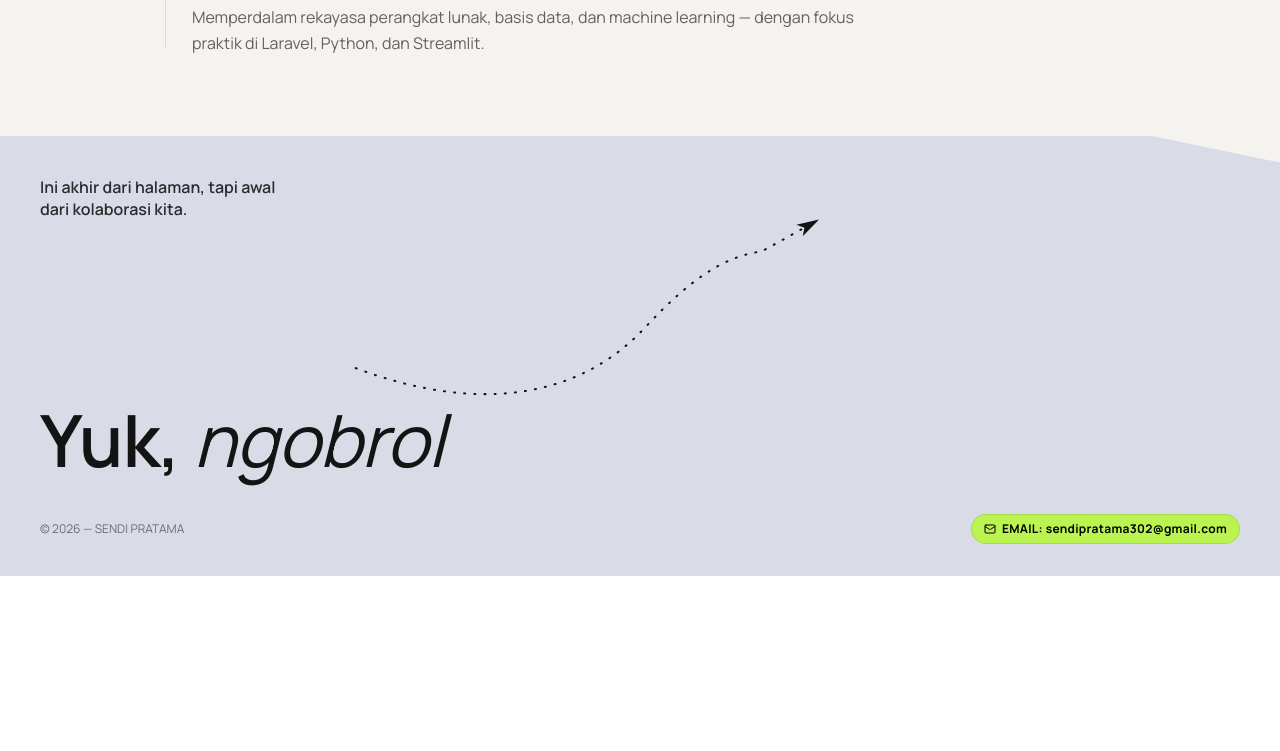
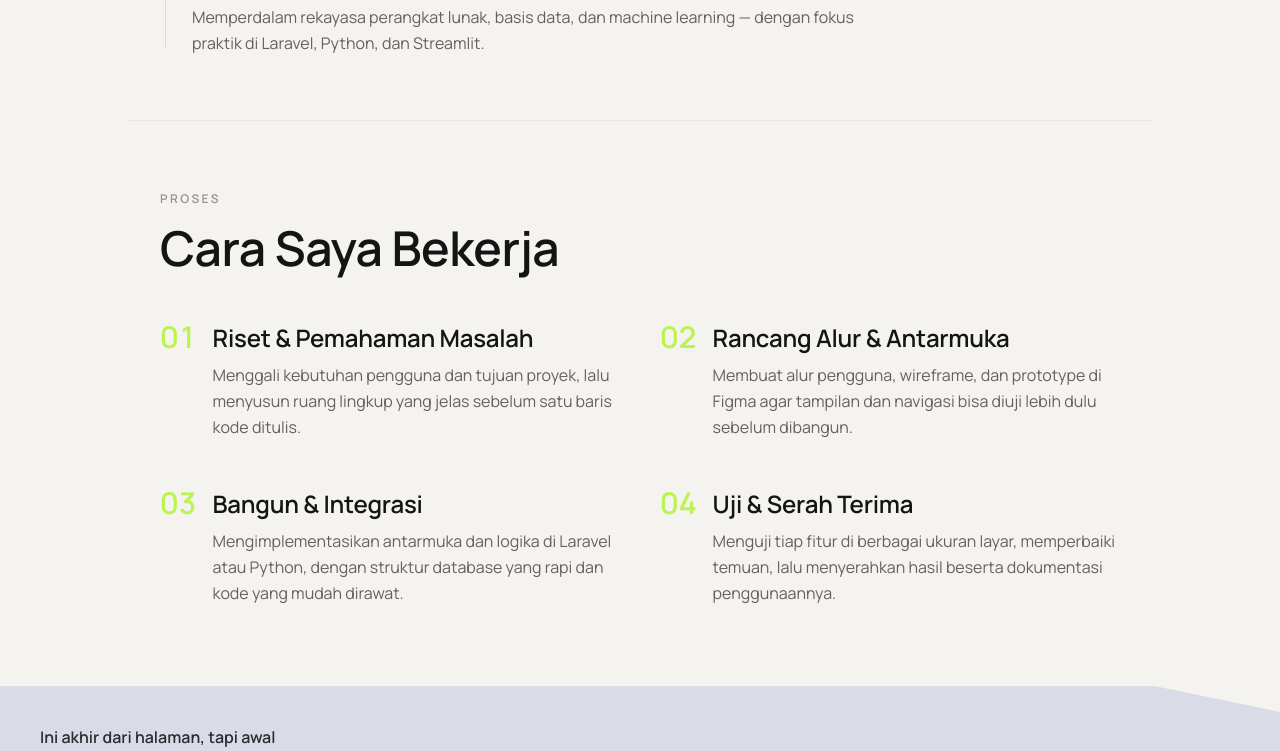
Before and after one commit to sendi8921/PORTOFOLIO, a React (Vite) app: page / in a window 1280 px wide. Shown: the part 5900-6651 px from the top of the page. Before the commit the page ends 6476 px from the top, so only its background shows below. Built offline with nearby package versions, Linux system fonts and the light colour scheme.

Commit message:
Tambah section Cara Saya Bekerja & seragamkan font judul
Co-Authored-By: Devin AI <158243242+devin-ai-integration[bot]@users.noreply.github.com>

```diff
--- a/src/components/Portfolio.jsx
+++ b/src/components/Portfolio.jsx
@@ -46,6 +46,33 @@ const PROFILE = {
   location: "Banjarbaru, Indonesia",
   email: "sendipratama302@gmail.com",
 };
+
+const WORKFLOW = [
+  {
+    num: "01",
+    title: "Riset & Pemahaman Masalah",
+    description:
+      "Menggali kebutuhan pengguna dan tujuan proyek, lalu menyusun ruang lingkup yang jelas sebelum satu baris kode ditulis.",
+  },
+  {
+    num: "02",
+    title: "Rancang Alur & Antarmuka",
+    description:
+      "Membuat alur pengguna, wireframe, dan prototype di Figma agar tampilan dan navigasi bisa diuji lebih dulu sebelum dibangun.",
+  },
+  {
+    num: "03",
+    title: "Bangun & Integrasi",
+    description:
+      "Mengimplementasikan antarmuka dan logika di Laravel atau Python, dengan struktur database yang rapi dan kode yang mudah dirawat.",
+  },
+  {
+    num: "04",
+    title: "Uji & Serah Terima",
+    description:
+      "Menguji tiap fitur di berbagai ukuran layar, memperbaiki temuan, lalu menyerahkan hasil beserta dokumentasi penggunaannya.",
+  },
+];
 
 const TIMELINE = [
   {
@@ -462,7 +489,6 @@ export default function PortfolioMinimal() {
 
         .font-sans { font-family: 'Manrope', ui-sans-serif, system-ui, sans-serif; }
         .font-display { font-family: 'Manrope', ui-sans-serif, system-ui, sans-serif; letter-spacing: -0.01em; }
-        .italic-display { font-family: 'Manrope', ui-sans-serif, system-ui, sans-serif; font-style: italic; }
         .font-cantry { font-family: 'Cantry', 'Manrope', ui-sans-serif, system-ui, sans-serif; letter-spacing: -0.015em; }
         html { scroll-behavior: smooth; }
         @media (min-width: 768px) {
@@ -568,7 +594,7 @@ export default function PortfolioMinimal() {
         <Reveal className="mt-16 sm:mt-24">
           <div className="text-center mb-9 sm:mb-12">
             <h3 className="font-display text-3xl sm:text-5xl font-semibold">
-              Design <span className="italic-display font-normal">Showcase</span>
+              Design Showcase
             </h3>
             <span className="block mx-auto mt-3 h-1 w-12 rounded-full bg-lime-400" />
           </div>
@@ -582,8 +608,7 @@ export default function PortfolioMinimal() {
             Perjalanan
           </span>
           <h2 className="font-display text-3xl sm:text-5xl font-semibold leading-[1.05]">
-            Pengalaman &amp;{" "}
-            <span className="italic-display font-normal">Pendidikan</span>
+            Pengalaman &amp; Pendidikan
           </h2>
         </Reveal>
 
@@ -610,6 +635,37 @@ export default function PortfolioMinimal() {
               </Reveal>
             ))}
           </div>
+        </div>
+      </section>
+
+      <section id="cara-kerja" className="max-w-5xl mx-auto px-5 sm:px-8 py-12 sm:py-16 border-t border-black/5">
+        <Reveal className="mb-9 sm:mb-12">
+          <span className="inline-block text-[11px] sm:text-xs font-semibold tracking-[0.2em] uppercase text-black/40 mb-4">
+            Proses
+          </span>
+          <h2 className="font-display text-3xl sm:text-5xl font-semibold leading-[1.05]">
+            Cara Saya Bekerja
+          </h2>
+        </Reveal>
+
+        <div className="grid sm:grid-cols-2 gap-x-10 gap-y-9 sm:gap-y-12">
+          {WORKFLOW.map((step, i) => (
+            <Reveal key={step.num} delay={i * 70}>
+              <div className="flex items-start gap-4">
+                <span className="font-display text-3xl font-semibold text-lime-300 shrink-0 tabular-nums leading-none">
+                  {step.num}
+                </span>
+                <div className="flex-1 min-w-0">
+                  <h3 className="font-display text-xl sm:text-2xl font-semibold">
+                    {step.title}
+                  </h3>
+                  <p className="text-black/60 leading-relaxed text-sm sm:text-base mt-2">
+                    {step.description}
+                  </p>
+                </div>
+              </div>
+            </Reveal>
+          ))}
         </div>
       </section>
 
@@ -665,7 +721,7 @@ export default function PortfolioMinimal() {
               className="font-display font-semibold leading-[0.95] break-words"
               style={{ fontSize: "clamp(2.25rem, 12vw, 4.5rem)" }}
             >
-              Yuk, <span className="italic-display font-normal">ngobrol</span>
+              Yuk, ngobrol
             </h2>
           </Reveal>
 
```
